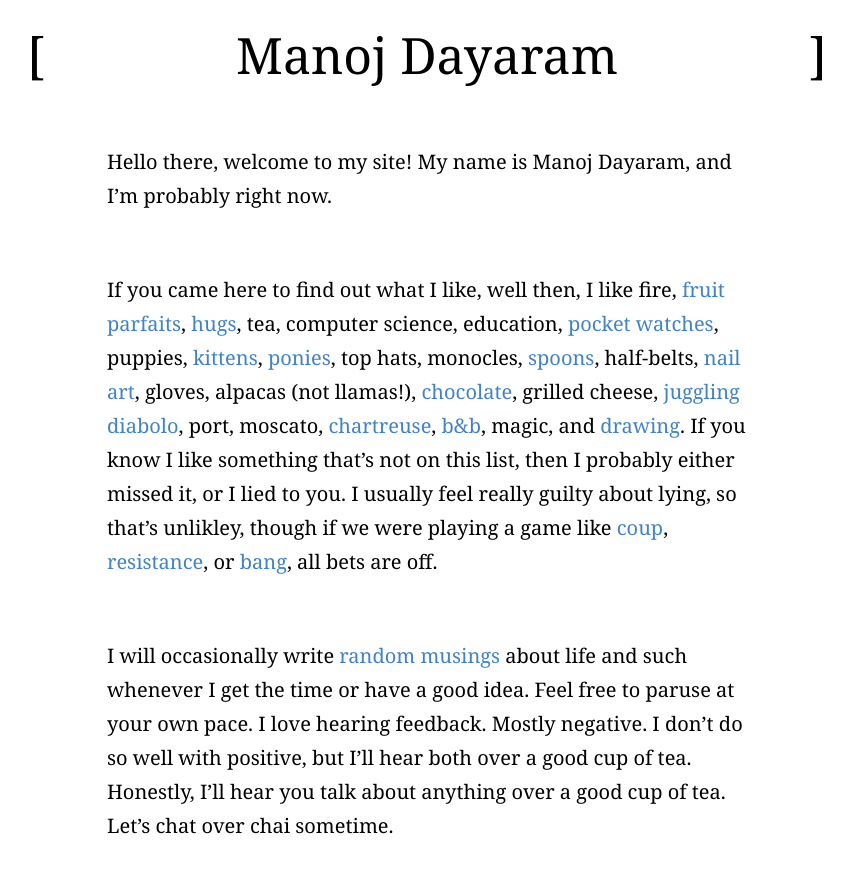
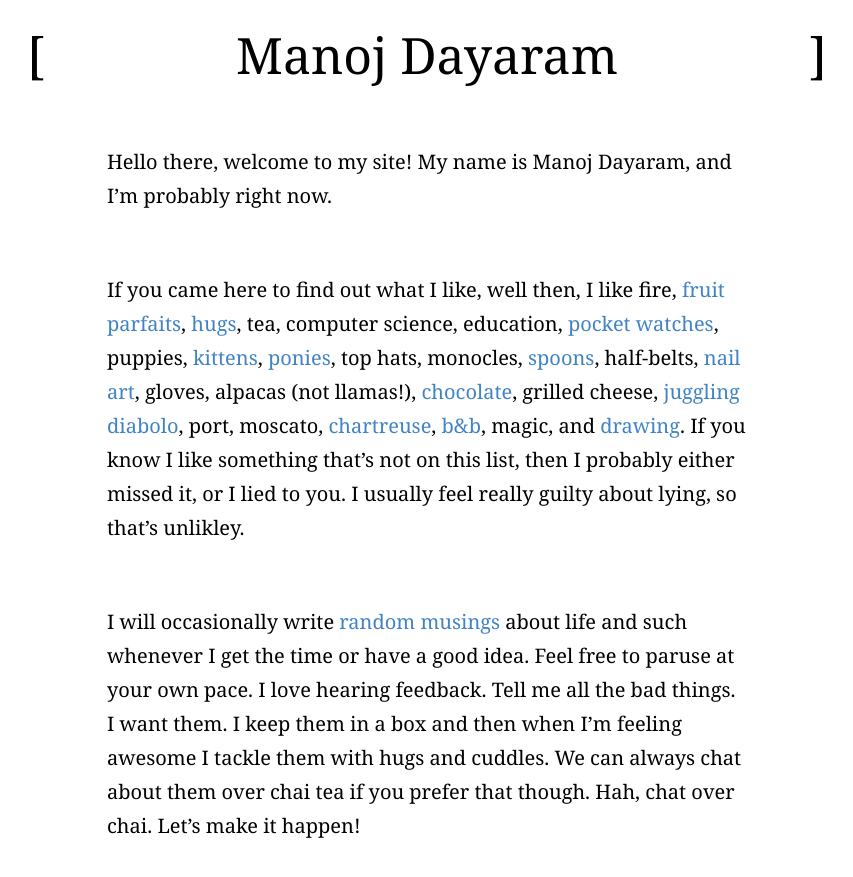
Before and after one commit to mdayaram/mdayaram.github.io, a Jekyll site: the page built from index.md, in a window 1280 px wide and 900 px high. Shown: the top 877 px of the window, without its empty margins (213-1066 px from the left). Built offline with Jekyll 4.4.1, drawn with Linux system fonts in a browser that asks for light colours.

Commit message:
updating home for realsies

```diff
--- a/index.md
+++ b/index.md
@@ -27,17 +27,14 @@ port, moscato,
 [drawing](/blog/#sketches).  If you know I like
 something that's not on this list, then I probably either missed
 it, or I lied to you.  I usually feel really guilty about lying, so that's
-unlikley, though if we were playing a game like
-[coup](http://boardgamegeek.com/boardgame/131357/coup),
-[resistance](http://boardgamegeek.com/boardgame/41114/resistance), or
-[bang](http://boardgamegeek.com/boardgame/3955/bang), all bets are off.
+unlikley.
 
 I will occasionally write [random musings](/blog) about life
 and such whenever I get the time or have a good idea.  Feel free to paruse
-at your own pace.  I love hearing feedback.  Mostly negative.  I don't do so
-well with positive, but I'll hear both over a good cup of tea.  Honestly, I'll
-hear you talk about anything over a good cup of tea.  Let's chat over chai
-sometime.
+at your own pace.  I love hearing feedback.  Tell me all the bad things.  I want
+them.  I keep them in a box and then when I'm feeling awesome I tackle them with
+hugs and cuddles.  We can always chat about them over chai tea if you prefer
+that though.  Hah, chat over chai.  Let's make it happen!
 
 If physical space prevents us from getting tea together, you can always reach me
 through these other channels.
```
